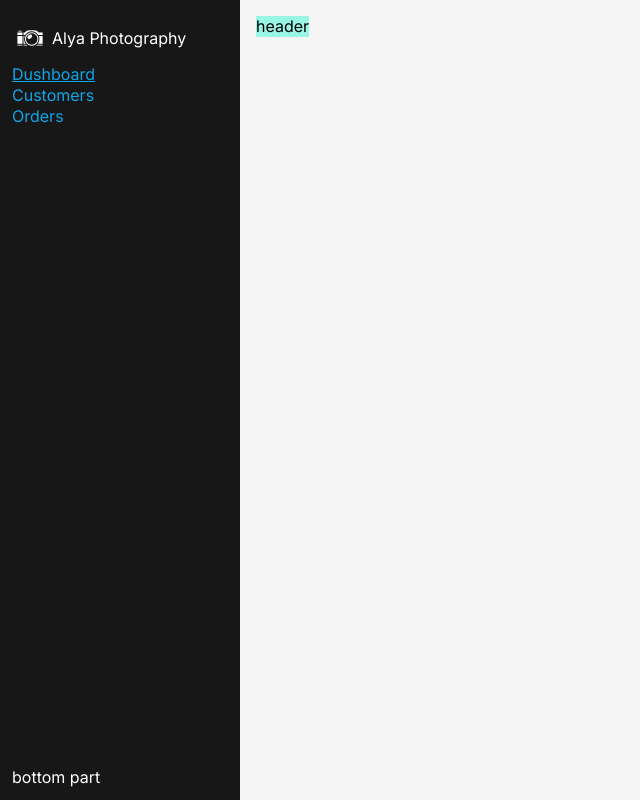
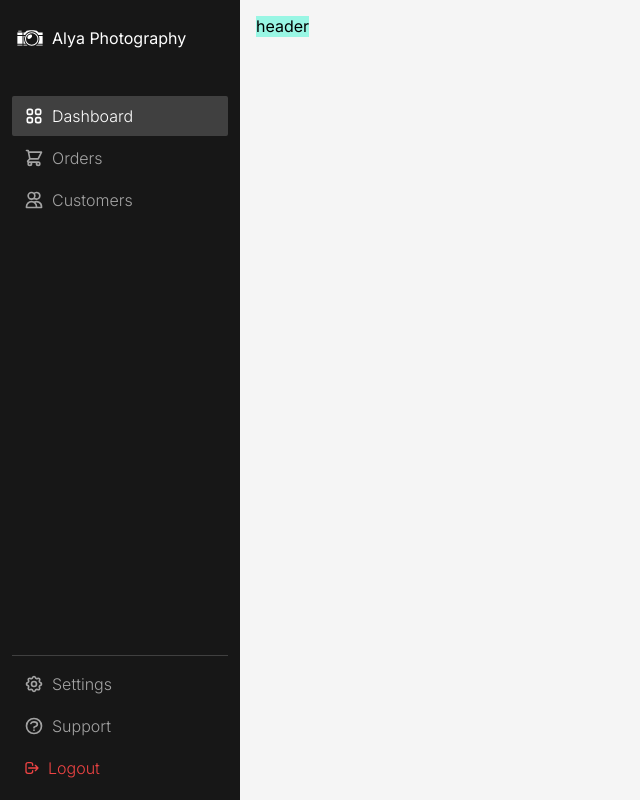
Before and after one commit to MViktoriia/CustomersAndOrders, a React (Vite) app in the folder frontend/: page / in a window 1280 px wide. Shown: the whole page, without its empty margins (0-640 px from the left). Built offline with nearby package versions, Linux system fonts and the light colour scheme.

Commit message:
added sidebar

```diff
--- a/frontend/package.json
+++ b/frontend/package.json
@@ -10,6 +10,7 @@
     "preview": "vite preview"
   },
   "dependencies": {
+    "classnames": "^2.3.2",
     "localforage": "^1.10.0",
     "match-sorter": "^6.3.1",
     "react": "^18.2.0",
--- a/frontend/src/components/Sidebar.jsx
+++ b/frontend/src/components/Sidebar.jsx
@@ -1,21 +1,40 @@
-import { Link } from 'react-router-dom';
 import { GiPhotoCamera } from 'react-icons/gi';
+import {
+  DASHBOARD_SIDEBAR_BOTTOM_LINKS,
+  DASHBOARD_SIDEBAR_LINKS,
+} from '../lib/consts/navigations';
+import SidebarLink, { linkClasses } from './SidebarLink';
+import { HiOutlineLogout } from 'react-icons/hi';
+import classNames from 'classnames';
 
 function Sidebar() {
   return (
     <aside className="bg-neutral-900 w-60 p-3 flex flex-col text-white">
-      <div className="flex items-center gap-2 px-1 py-3">
+      <div className="flex items-center gap-2 px-1 py-3 mb-8">
         <GiPhotoCamera fontSize={28} />
         <p>Alya Photography</p>
       </div>
-      <div className="flex flex-col flex-1">
-        <Link to={'dushboard'} className="underline">
-          Dushboard
-        </Link>
-        <Link to={'customers'}>Customers</Link>
-        <Link to={'orders'}>Orders</Link>
+      <ul className="flex flex-col flex-1 gap-0.5">
+        {DASHBOARD_SIDEBAR_LINKS.map(item => (
+          <li key={item.key}>
+            <SidebarLink path={item.path} icon={item.icon} label={item.label} />
+          </li>
+        ))}
+      </ul>
+
+      <div className="flex flex-col gap-0.5 pt-2 border-t border-neutral-700">
+        {DASHBOARD_SIDEBAR_BOTTOM_LINKS.map(item => (
+          <div key={item.key}>
+            <SidebarLink path={item.path} icon={item.icon} label={item.label} />
+          </div>
+        ))}
+        <div className={classNames('text-red-500 cursor-pointer', linkClasses)}>
+          <span>
+            <HiOutlineLogout />
+          </span>
+          Logout
+        </div>
       </div>
-      <div>bottom part</div>
     </aside>
   );
 }
--- /dev/null
+++ b/frontend/src/components/SidebarLink.jsx
@@ -0,0 +1,28 @@
+import PropTypes from 'prop-types';
+import { Link, useLocation } from 'react-router-dom';
+import classNames from 'classnames';
+
+export const linkClasses =
+  'flex items-center gap-2 font-light px-3 py-2 hover:bg-neutral-700 hover:no-underline active:bg-neutral-600 rounded-sm text-base';
+
+function SidebarLink({ path, icon, label }) {
+  const { pathname } = useLocation();
+  const textColor =
+    pathname === path ? 'text-white bg-neutral-700' : 'text-neutral-400';
+  console.log(textColor);
+
+  return (
+    <Link className={classNames(textColor, linkClasses)} to={path}>
+      <span className="text-xl">{icon}</span>
+      {label}
+    </Link>
+  );
+}
+
+export default SidebarLink;
+
+SidebarLink.propTypes = {
+  path: PropTypes.string.isRequired,
+  icon: PropTypes.element.isRequired,
+  label: PropTypes.string.isRequired,
+};
--- /dev/null
+++ b/frontend/src/lib/consts/navigations.jsx
@@ -0,0 +1,43 @@
+import {
+  HiOutlineCog,
+  HiOutlineQuestionMarkCircle,
+  HiOutlineShoppingCart,
+  HiOutlineUsers,
+  HiOutlineViewGrid,
+} from 'react-icons/hi';
+
+export const DASHBOARD_SIDEBAR_LINKS = [
+  {
+    key: 'dashboard',
+    label: 'Dashboard',
+    path: '/',
+    icon: <HiOutlineViewGrid />,
+  },
+  {
+    key: 'orders',
+    label: 'Orders',
+    path: '/orders',
+    icon: <HiOutlineShoppingCart />,
+  },
+  {
+    key: 'customers',
+    label: 'Customers',
+    path: '/customers',
+    icon: <HiOutlineUsers />,
+  },
+];
+
+export const DASHBOARD_SIDEBAR_BOTTOM_LINKS = [
+  {
+    key: 'settings',
+    label: 'Settings',
+    path: '/settings',
+    icon: <HiOutlineCog />,
+  },
+  {
+    key: 'support',
+    label: 'Support',
+    path: '/support',
+    icon: <HiOutlineQuestionMarkCircle />,
+  },
+];
```
Also changed, not shown: 2 other files (tests, documents, lock files or other folders).
